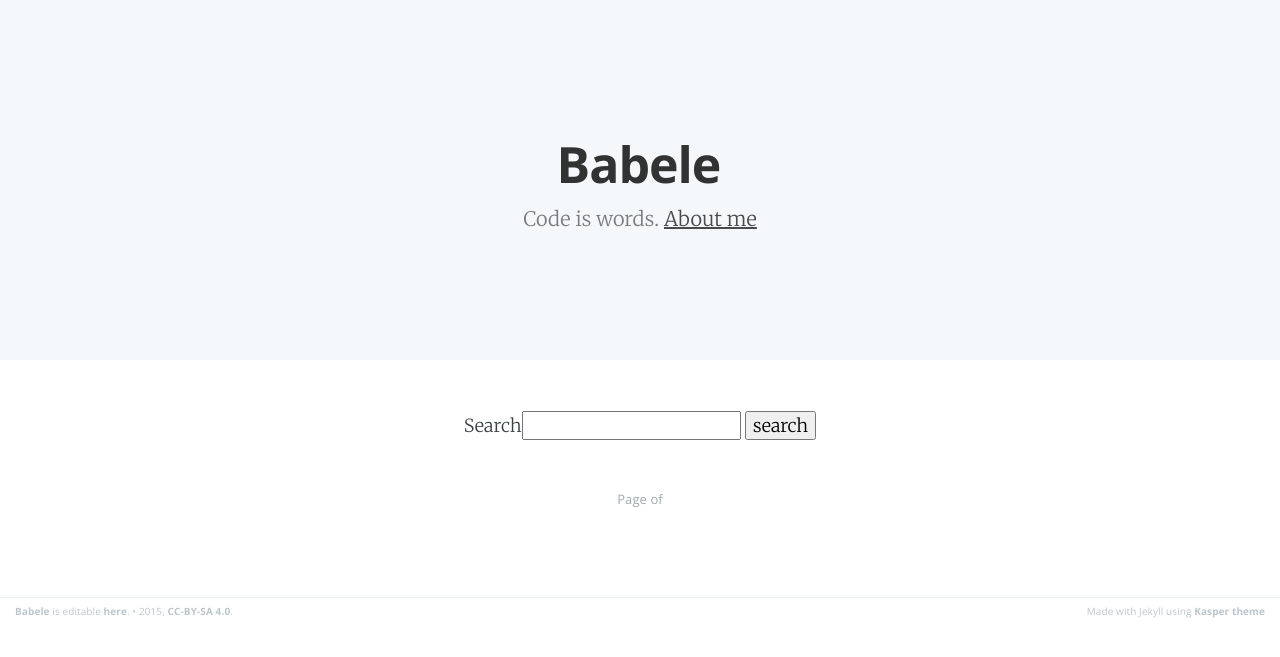
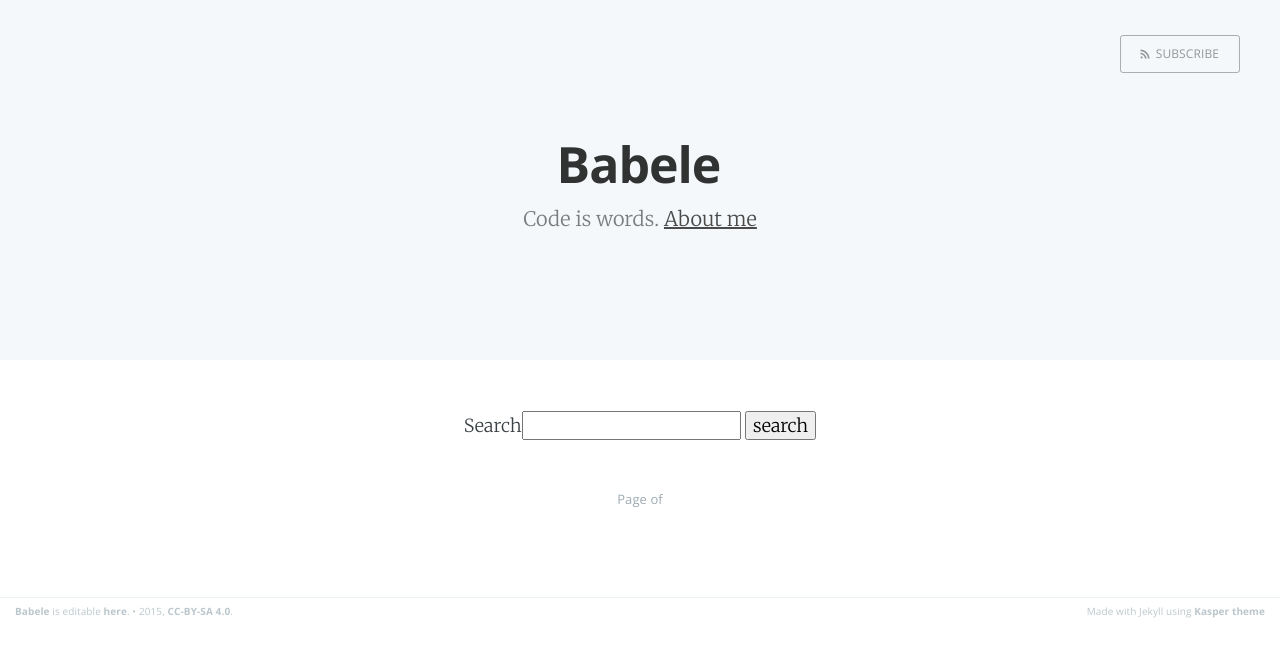
Before and after one commit to Aubreymcfato/aubreymcfato.github.io, a Jekyll site: the page built from index.html, in a window 1280 px wide. Shown: the top 657 px of the page. Built offline with Jekyll 4.4.1, drawn with Linux system fonts in a browser that asks for light colours; Markdown is read by kramdown in place of the engine named in the settings.

Commit message:
inserisco feed giusto

```diff
--- a/index.html
+++ b/index.html
@@ -12,7 +12,7 @@ about: 'about.html'
                     <img src="{{ page.logo }}" alt="Blog Logo" />
                 </a>
             {% endif %}
-        <!--<a class="subscribe-button icon-feed" href="{{ site.baseurl }}rss.xml">Subscribe</a>-->
+        <a class="subscribe-button icon-feed" href="{{ site.baseurl }}feed.xml">Subscribe</a>
     </nav>
     <div class="vertical">
         <div class="main-header-content inner">
```
